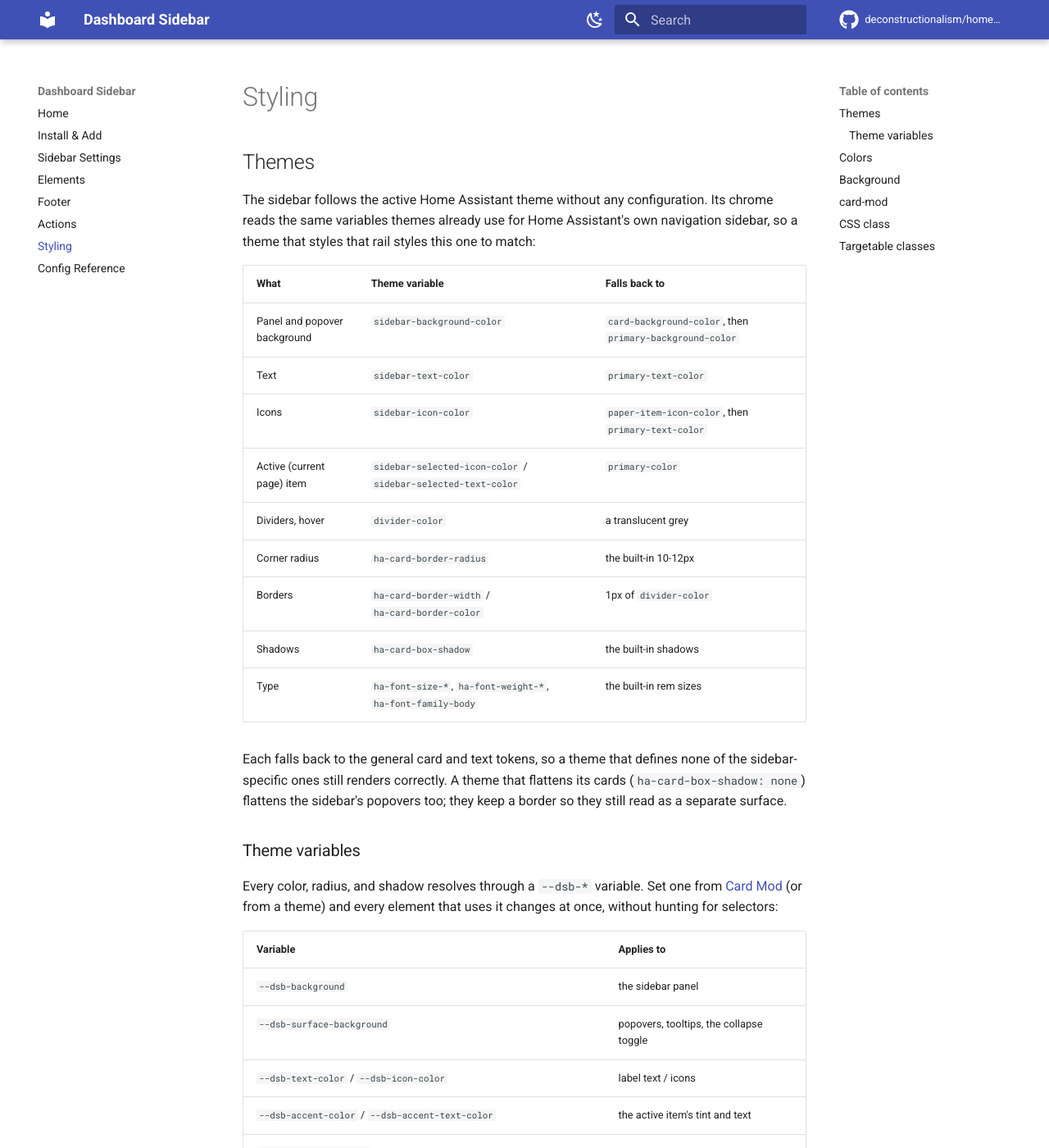
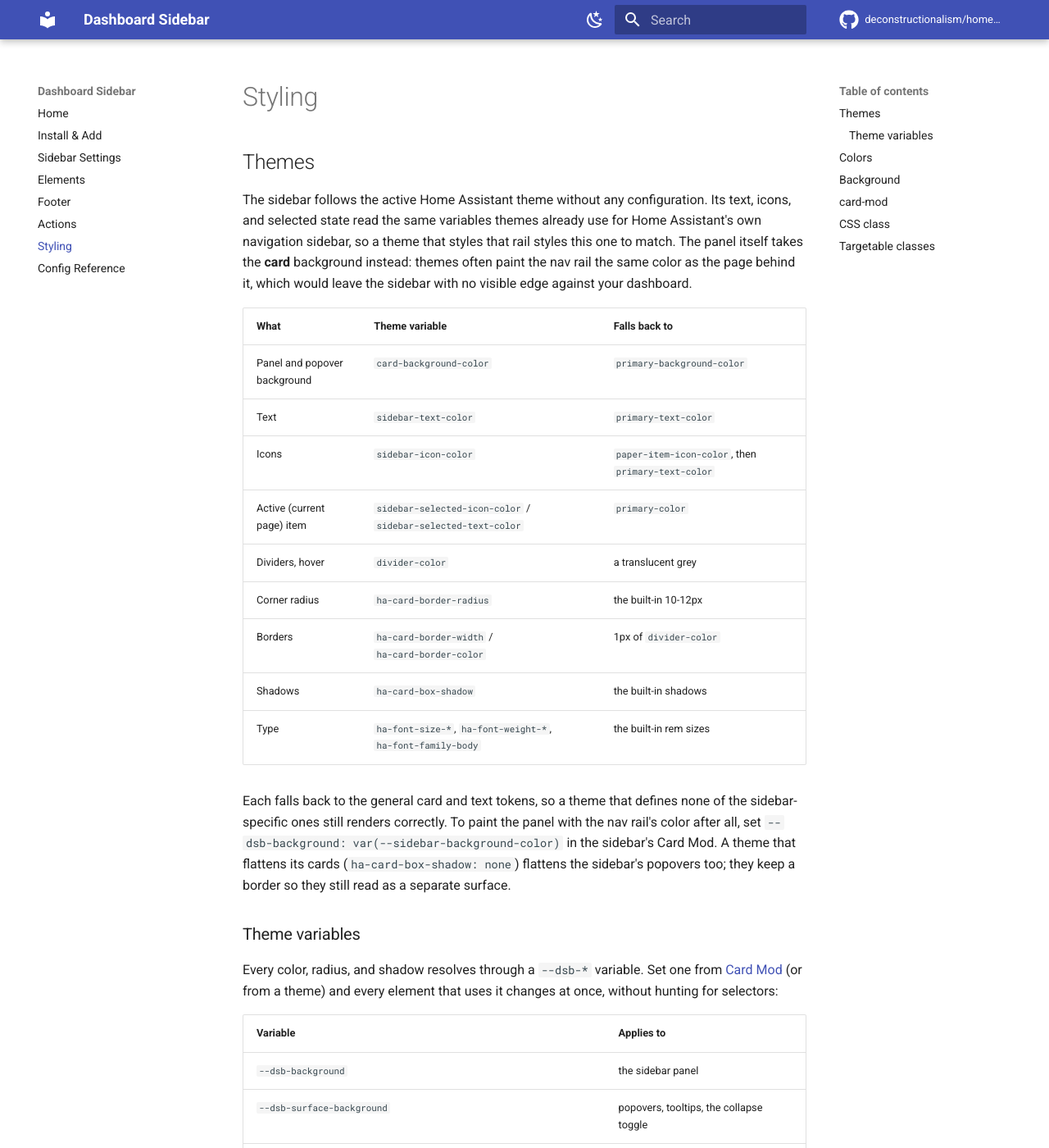
Before and after one commit to deconstructionalism/homeassistant-dashboard-sidebar, an MkDocs documentation site: the page built from docs/styling.md, in a window 1280 px wide and 1400 px high. Shown: the whole window at 82% size. Built offline with MkDocs 1.6.1 and Material for MkDocs 9.7.7, drawn with Linux system fonts in a browser that asks for light colours; comment, search, counter and statistics services are not loaded.

Commit message:
fix: keep the sidebar panel on the card background
Following --sidebar-background-color left the sidebar with no edge at all:
themes routinely paint the nav rail the same color as the page behind it, so
on the default dark theme the panel vanished into the view it docks to. The
panel and its popovers go back to the card background; text, icons, and the
selected state still follow the nav sidebar tokens. Anyone who wants the rail
color can set --dsb-background from Card Mod, which the styling docs now show.

```diff
--- a/docs/styling.md
+++ b/docs/styling.md
@@ -3,12 +3,15 @@
 ## Themes
 
 The sidebar follows the active Home Assistant theme without any configuration.
-Its chrome reads the same variables themes already use for Home Assistant's own
-navigation sidebar, so a theme that styles that rail styles this one to match:
+Its text, icons, and selected state read the same variables themes already use
+for Home Assistant's own navigation sidebar, so a theme that styles that rail
+styles this one to match. The panel itself takes the **card** background
+instead: themes often paint the nav rail the same color as the page behind it,
+which would leave the sidebar with no visible edge against your dashboard.
 
 | What | Theme variable | Falls back to |
 | --- | --- | --- |
-| Panel and popover background | `sidebar-background-color` | `card-background-color`, then `primary-background-color` |
+| Panel and popover background | `card-background-color` | `primary-background-color` |
 | Text | `sidebar-text-color` | `primary-text-color` |
 | Icons | `sidebar-icon-color` | `paper-item-icon-color`, then `primary-text-color` |
 | Active (current page) item | `sidebar-selected-icon-color` / `sidebar-selected-text-color` | `primary-color` |
@@ -19,7 +22,10 @@
 | Type | `ha-font-size-*`, `ha-font-weight-*`, `ha-font-family-body` | the built-in rem sizes |
 
 Each falls back to the general card and text tokens, so a theme that defines
-none of the sidebar-specific ones still renders correctly. A theme that flattens
+none of the sidebar-specific ones still renders correctly. To paint the panel
+with the nav rail's color after all, set
+`--dsb-background: var(--sidebar-background-color)` in the sidebar's Card Mod.
+A theme that flattens
 its cards (`ha-card-box-shadow: none`) flattens the sidebar's popovers too; they
 keep a border so they still read as a separate surface.
 
```
Also changed, not shown: 1 other file.
